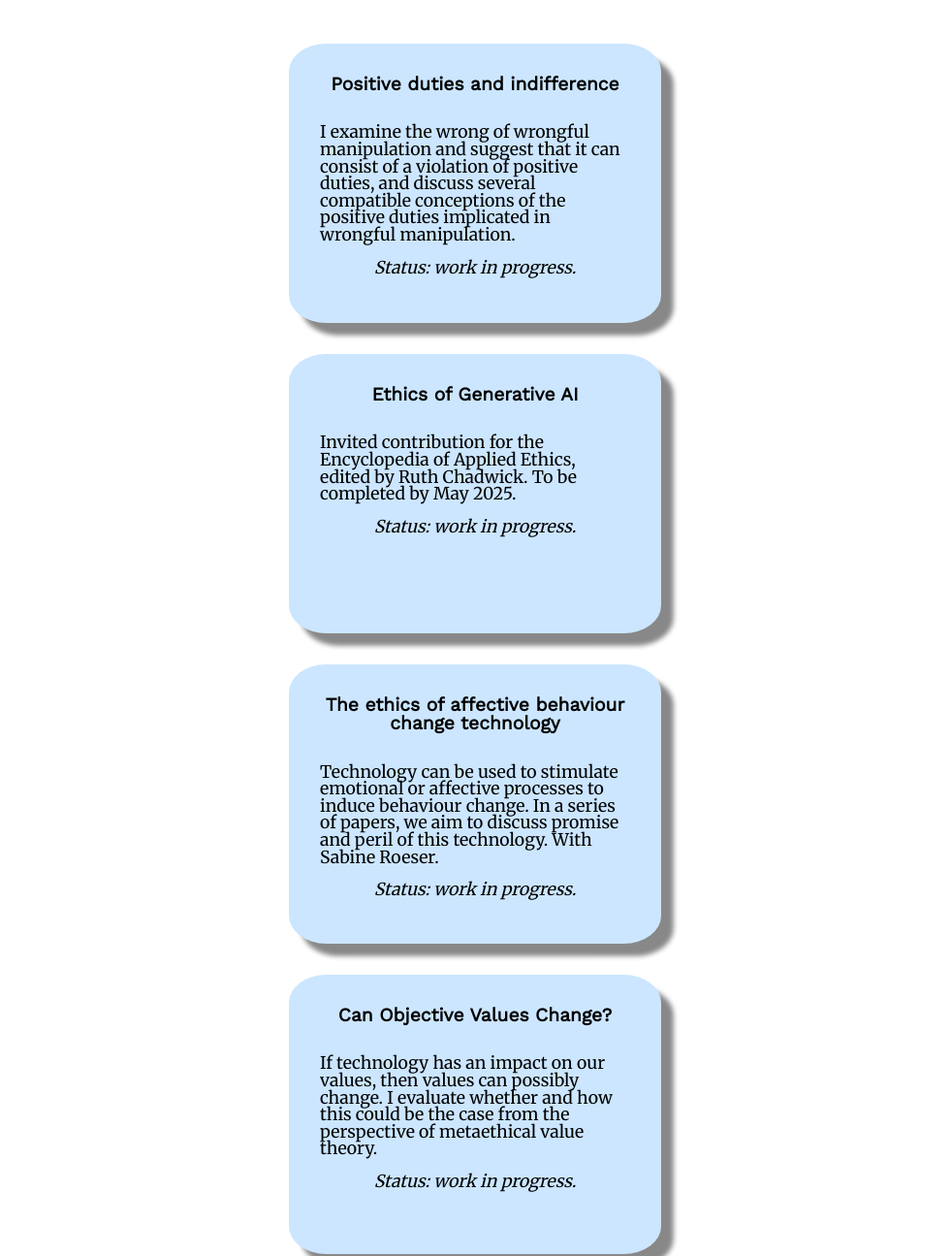
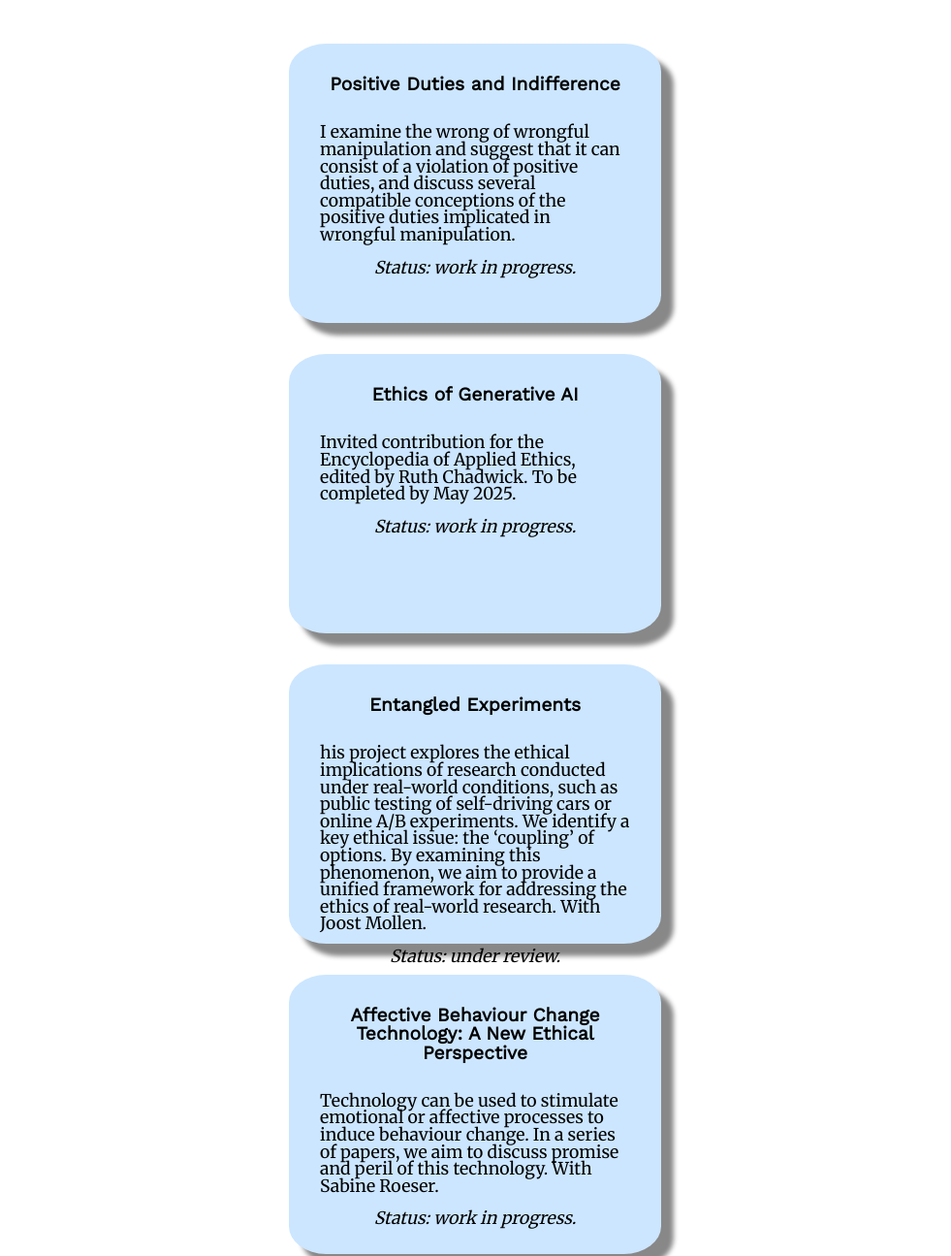
Before and after one commit to michaelklenk/michaelklenk.github.io, a plain HTML site: page index.html in a window 1280 px wide. Shown: the part 2143-3438 px from the top of the page at 97% size, without its empty margins (150-1131 px from the left). Drawn offline with nearby package versions, Linux system fonts and the light colour scheme.

Commit message:
Update index.html
added experiment

```diff
--- a/index.html
+++ b/index.html
@@ -163,7 +163,7 @@
             <h2>Next to ongoing work on the nature and ethics of manipulation, I am currently working on the projects below. Feel free to get in touch!</h2>
           </div>
             <div class="wip-card" id="art9">
-              <h3>Positive duties and indifference</h3>
+              <h3>Positive Duties and Indifference</h3>
               <p>I examine the wrong of wrongful manipulation and suggest that it can consist of a violation of positive duties, and discuss several compatible conceptions of the positive duties implicated in wrongful manipulation.</p>
               <p><em>Status: work in progress.</em></p>
             </div>
@@ -172,8 +172,13 @@
               <p>Invited contribution for the Encyclopedia of Applied Ethics, edited by Ruth Chadwick. To be completed by May 2025.</p>
               <p><em>Status: work in progress.</em></p>
             </div>
+             <div class="wip-card" id="art9">
+              <h3>Entangled Experiments</h3>
+              <p>his project explores the ethical implications of research conducted under real-world conditions, such as public testing of self-driving cars or online A/B experiments. We identify a key ethical issue: the ‘coupling’ of options. By examining this phenomenon, we aim to provide a unified framework for addressing the ethics of real-world research. With Joost Mollen.</p>
+              <p><em>Status: under review.</em></p>
+            </div>
             <div class="wip-card" id="art9">
-              <h3>The ethics of affective behaviour change technology</h3>
+              <h3>Affective Behaviour Change Technology: A New Ethical Perspective</h3>
               <p>Technology can be used to stimulate  emotional or affective processes to induce behaviour change. In a series of papers, we aim to discuss promise and peril of this technology. With Sabine Roeser.</p>
               <p><em>Status: work in progress.</em></p>
             </div>
```
